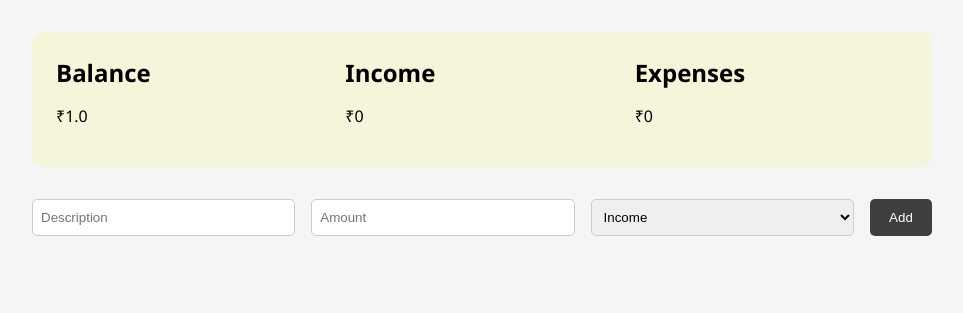
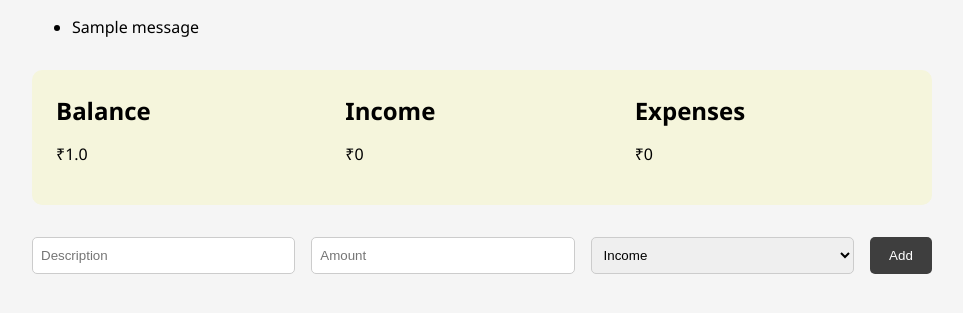
Before and after one commit to binay-99/django_tracker, a Django app: page / in a window 1280 px wide. Shown: the part 118-431 px from the top of the page, without its empty margins (158-1121 px from the left). Run offline with Django 5.2, Linux system fonts and the light colour scheme; a user stored in the database is signed in; tables that the repository leaves empty hold one stand-in row (values such as "Sample post"); one stand-in notice (Sample message) is shown.

Commit message:
messages bug fixed

```diff
--- a/home/templates/base.html
+++ b/home/templates/base.html
@@ -89,6 +89,13 @@
                 <button class="theme-toggle" onclick="toggleTheme()">Toggle Theme</button>
             </div>
         </div>
+        {% if messages %}
+        <ul class="messages">
+            {% for message in messages %}
+            <li class="{{ message.tags }}">{{ message }}</li>
+            {% endfor %}
+        </ul>
+        {% endif %}
 
         {% block content %}{% endblock %}
     </div>
--- a/home/views.py
+++ b/home/views.py
@@ -104,6 +104,7 @@ def index(request):
 
     return render(request, 'index.html', context)
 
+@login_required(login_url='login')
 def delete(request, id):
     history = TrackingHistory.objects.filter(id=id)
 
@@ -118,6 +119,7 @@ def delete(request, id):
 
     return redirect('/')
 
+@login_required(login_url='login')
 def edit(request,id):
     transaction = TrackingHistory.objects.filter(id=id)
     balance,_ = CurrentBalance.objects.get_or_create(user=request.user)
```
